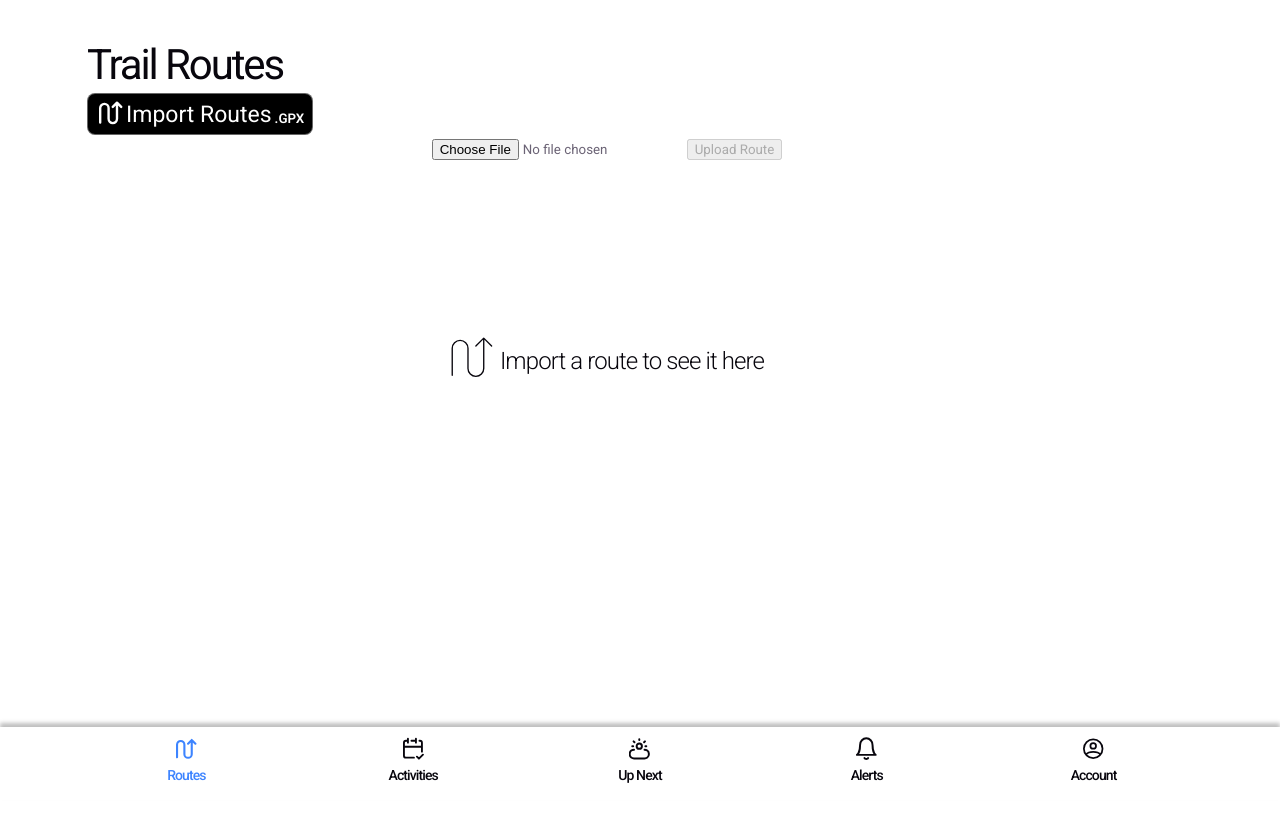
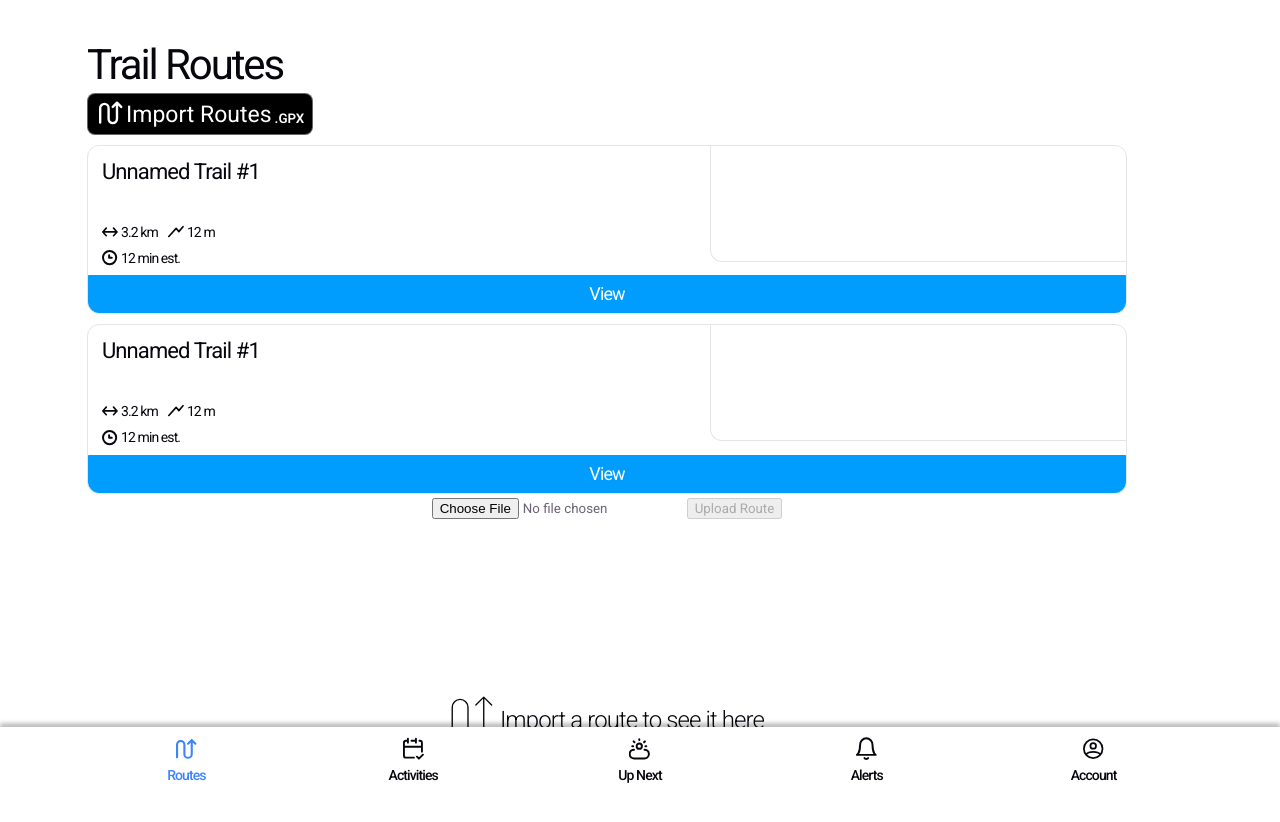
Before and after one commit to s0urcedev/gui-weather-app-trail-runners, a React (Vite) app: page /routes in a window 1280 px wide. Shown: the top 822 px of the page. Before the commit the page ends 800 px from the top, so only its background shows below. Built offline with nearby package versions, Linux system fonts and the light colour scheme.

Commit message:
TrailItem; More Icons, Item List, Updates Template Routes Page

```diff
--- /dev/null
+++ b/src/components/TrailItem.css
@@ -0,0 +1,102 @@
+.trail-item {
+  width: 100%;
+  border: 1px solid var(--border);
+  border-radius: 12px;
+  background: var(--bg);
+  padding: 0px;
+  box-sizing: border-box;
+  display: flex;
+  flex-direction: column;
+  gap: 4px;
+}
+
+.trail-item-main {
+  display: flex;
+  display: flex;
+  flex-wrap: wrap;
+  gap: 12px;
+}
+
+.trail-item-details {
+  display: flex;
+  flex-direction: column;
+  align-items: flex-start;
+  text-align: left;
+  flex: 1;
+  min-width: 0;
+  padding: 14px 14px 0px 14px;
+}
+
+.trail-item-name {
+  margin: 0;
+  color: var(--text-h);
+  font-size: 22px;
+  line-height: 1.1;
+  font-weight: 400;
+  min-height: 45px;
+}
+
+.trail-item-location {
+  margin: 4px 0 0;
+  color: var(--text);
+  font-size: 14px;
+}
+
+.trail-item-metrics {
+  margin-top: 14px;
+  display: flex;
+  gap: 0px 10px;
+  flex-direction: row;
+  flex-wrap: wrap;
+  width: 150px;
+}
+
+.trail-item-metric {
+  display: inline-flex;
+  align-items: center;
+  gap: 3px;
+  color: var(--text-h);
+  font-size: 14px;
+  white-space: nowrap;
+}
+
+.trail-item-metric-icon {
+  width: 16px;
+  height: 16px;
+  display: block;
+  flex-shrink: 0;
+}
+
+.trail-item-map-holder {
+  flex-shrink: 0;
+  min-width: 52px;
+  height: 115px;
+  min-width: 95px;
+  width: 40%;
+  border-radius: 0px 12px;
+  font-weight: 700;
+  display: flex;
+  align-items: center;
+  justify-content: center;
+  border-left: 1px solid var(--border);
+  border-bottom: 1px solid var(--border);
+}
+
+.trail-item-link {
+  width: 100%;
+  border-radius: 0px 0px 11px 11px;
+  padding: 5px 0px;
+  box-sizing: border-box;
+  border: 1px solid #009DFF;
+  color: white;
+  background: transparent;
+  text-decoration: none;
+  font-weight: 400;
+  text-align: center;
+  transition: opacity 0.2s;
+  background-color: #009DFF;
+}
+
+.trail-item-link:hover {
+  opacity: 0.7;
+}
--- /dev/null
+++ b/src/components/TrailItem.tsx
@@ -0,0 +1,48 @@
+import './TrailItem.css'
+import ClockIcon from './icons/ClockIcon'
+import HorizontalArrowsIcon from './icons/HorizontalArrowsIcon'
+import LineUpwardIcon from './icons/LineUpwardIcon'
+
+type TrailItemProps = {
+    name: string
+    location: string
+    distance: number
+    height: number
+    time: number
+    trailID: string | number
+}
+
+export function TrailItem({ name, location, distance, height, time, trailID }: TrailItemProps) {
+    return (
+        <article className="trail-item" aria-label={`Trail ${name}`}>
+            <div className="trail-item-main">
+                <div className="trail-item-details">
+                    <h3 className="trail-item-name">{name}</h3>
+                    {/* <p className="trail-item-location">{location}</p> */}
+
+                    <div className="trail-item-metrics" aria-label="Trail stats">
+                        <div className="trail-item-metric">
+                            <HorizontalArrowsIcon size={16} className="trail-item-metric-icon" />
+                            <span>{distance} km</span>
+                        </div>
+                        <div className="trail-item-metric">
+                            <LineUpwardIcon size={16} className="trail-item-metric-icon" />
+                            <span>{height} m</span>
+                        </div>
+                        <div className="trail-item-metric">
+                            <ClockIcon size={16} className="trail-item-metric-icon" />
+                            <span>{time} min est.</span>
+                        </div>
+                    </div>
+                </div>
+
+                <div className="trail-item-map-holder" aria-label={`Trail ID ${trailID}`}>
+                </div>
+            </div>
+
+            <a className="trail-item-link" href={`/routes/${trailID}`}>
+                View
+            </a>
+        </article>
+    )
+}
--- /dev/null
+++ b/src/components/icons/ClockIcon.tsx
@@ -0,0 +1,26 @@
+import type { IconProps } from "./types";
+
+export default function ClockIcon({
+    size = 14,
+    strokeWidth = 1.73684,
+    className,
+}: IconProps) {
+    return (
+        <svg
+            width={size}
+            height={size}
+            viewBox="0 0 14 14"
+            fill="none"
+            xmlns="http://www.w3.org/2000/svg"
+            className={className}
+        >
+            <path
+                d="M6.23687 4.55262V6.86841H8.55266M6.65813 12.4474C9.85554 12.4474 12.4476 9.85529 12.4476 6.65788C12.4476 3.46044 9.85554 0.868408 6.65813 0.868408C3.46069 0.868408 0.868652 3.46044 0.868652 6.65788C0.868652 9.85529 3.46069 12.4474 6.65813 12.4474Z"
+                stroke="currentColor"
+                strokeWidth={strokeWidth}
+                strokeLinecap="round"
+                strokeLinejoin="round"
+            />
+        </svg>
+    );
+}
--- /dev/null
+++ b/src/components/icons/HorizontalArrowsIcon.tsx
@@ -0,0 +1,26 @@
+import type { IconProps } from "./types";
+
+export default function HorizontalArrowsIcon({
+    size = 17,
+    strokeWidth = 1.73684,
+    className,
+}: IconProps) {
+    return (
+        <svg
+            width={size}
+            height={size}
+            viewBox="0 0 17 10"
+            fill="none"
+            xmlns="http://www.w3.org/2000/svg"
+            className={className}
+        >
+            <path
+                d="M8.17993 4.92104H15.9213M15.9213 4.92104L12.2656 0.868408M15.9213 4.92104L12.2656 8.97367M8.61001 4.92104H0.868652M0.868652 4.92104L4.52429 0.868408M0.868652 4.92104L4.52429 8.97367"
+                stroke="currentColor"
+                strokeWidth={strokeWidth}
+                strokeLinecap="round"
+                strokeLinejoin="round"
+            />
+        </svg>
+    );
+}
--- /dev/null
+++ b/src/components/icons/LineUpwardIcon.tsx
@@ -0,0 +1,26 @@
+import type { IconProps } from "./types";
+
+export default function LineUpwardIcon({
+    size = 17,
+    strokeWidth = 1.73684,
+    className,
+}: IconProps) {
+    return (
+        <svg
+            width={size}
+            height={size}
+            viewBox="0 0 17 13"
+            fill="none"
+            xmlns="http://www.w3.org/2000/svg"
+            className={className}
+        >
+            <path
+                d="M0.868652 11.2895L8.63775 2.60525L11.5512 6.07893L15.9213 0.868408"
+                stroke="currentColor"
+                strokeWidth={strokeWidth}
+                strokeLinecap="round"
+                strokeLinejoin="round"
+            />
+        </svg>
+    );
+}
--- a/src/index.css
+++ b/src/index.css
@@ -124,3 +124,10 @@ code {
   padding: 4px 8px;
   background: var(--code-bg);
 }
+
+.items-list {
+  display: flex;
+  flex-direction: column;
+  gap: 10px;
+  margin-top: 10px;
+}
--- a/src/pages/RoutesPage.tsx
+++ b/src/pages/RoutesPage.tsx
@@ -3,6 +3,7 @@ import type { ChangeEvent } from 'react'
 import { ImportGPXButton } from '../components/ImportGPXButton';
 import RouteIcon from '../components/icons/RouteIcon';
 import { ImportPlaceholder } from '../components/ImportPlaceholder';
+import { TrailItem } from '../components/TrailItem';
 
 function RoutesPage() {
   const [selectedFile, setSelectedFile] = useState<File | null>(null);
@@ -29,6 +30,25 @@ function RoutesPage() {
       <h1>Trail Routes</h1>
       <ImportGPXButton text="Import Routes" icon={<RouteIcon />} />
 
+      <div className="items-list">
+        <TrailItem
+          name="Unnamed Trail #1"
+          location="Paris, France"
+          distance={3.2}
+          height={12}
+          time={12}
+          trailID="001"
+        />
+        <TrailItem
+          name="Unnamed Trail #1"
+          location="Paris, France"
+          distance={3.2}
+          height={12}
+          time={12}
+          trailID="001"
+        />
+      </div>
+
       <div className="Upload-Container">
         <input type="file" accept=".gpx" onChange={handleFileChange}/>
         <button onClick={upload} disabled={!selectedFile}>
```
